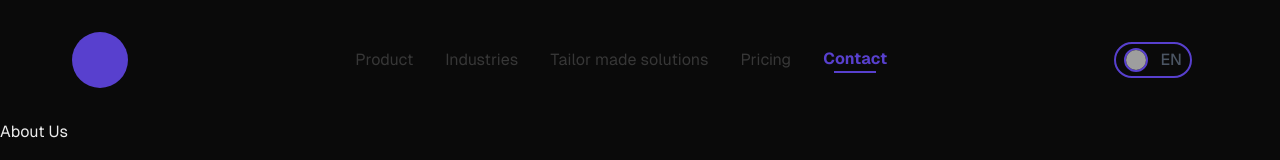
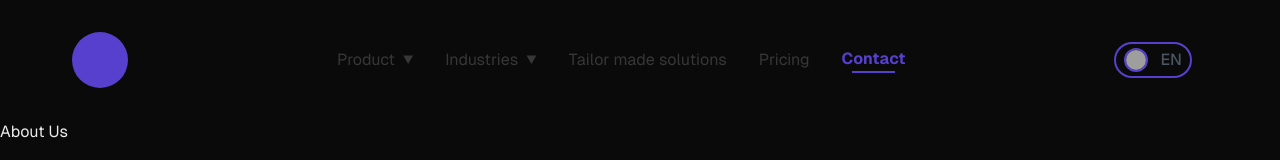
Before and after one commit to dulovici/next-demo, a Next.js app: page /contact in a window 1280 px wide. Shown: the top 160 px of the page. Built offline with nearby package versions, Linux system fonts and the light colour scheme; grey boxes are pictures that could not be loaded.

Commit message:
updating project info

```diff
--- a/src/app/components/navigation.tsx
+++ b/src/app/components/navigation.tsx
@@ -25,7 +25,13 @@ const Navigation = () => {
           }`}
         >
           <div className="flex flex-col justify-center items-center">
-            <p>{link.label}</p>
+            <div className="flex justify-center items-center gap-2">
+              <p>{link.label}</p>
+              {(link.href === "/" || link.href === "/industries") && (
+                <span className="text-xs">▼</span>
+              )}
+            </div>
+
             {pathname === link.href && <div className="nav-underline"></div>}
           </div>
         </Link>
--- a/src/app/layout.tsx
+++ b/src/app/layout.tsx
@@ -22,8 +22,8 @@ const geistMono = localFont({
 });
 
 export const metadata: Metadata = {
-  title: "Create Next App",
-  description: "Generated by create next app",
+  title: "Optywise",
+  description: "Optywise",
 };
 
 export default function RootLayout({
```
